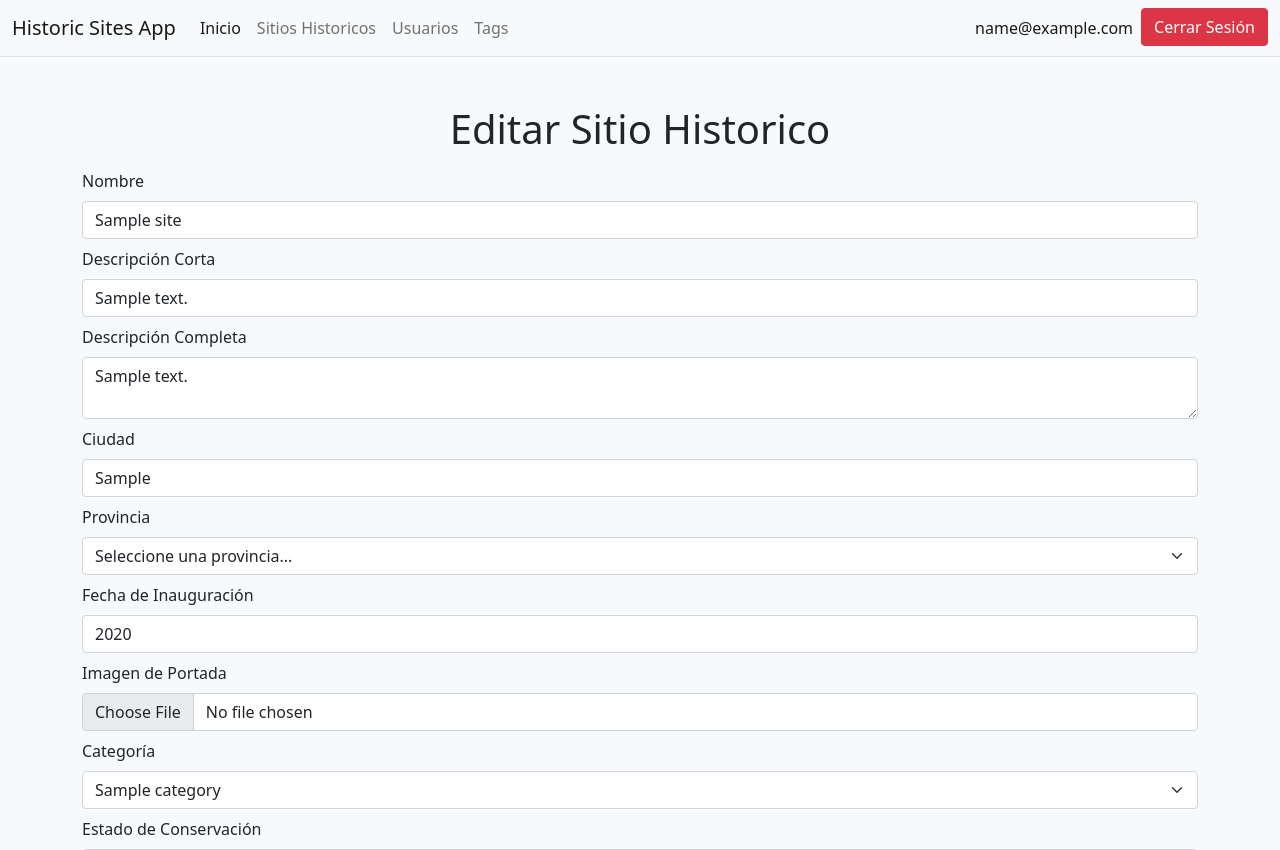
After one commit to TomasCamp/historic-sites-app, a Flask app: page /historic_sites/update/1 in a window 1280 px wide. The commit adds this page. Shown: the top 850 px of the page. Run offline with Flask 3, Linux system fonts and the light colour scheme; a user stored in the database is signed in; tables that the repository leaves empty hold one stand-in row (values such as "Sample post"); some libraries are stand-ins or nearby versions.

Commit message:
feat: agregar funcion update a historic_site

```diff
--- a/src/controllers/historic_site_controller.py
+++ b/src/controllers/historic_site_controller.py
@@ -67,3 +67,73 @@ def create():
                 flash(error, "danger")
 
     return render_template("historic_sites/create.html", form=form)
+
+
+@bp.route("/update/<int:id>", methods=["GET", "POST"])
+@login_required
+@permission_required("historic_site_update")
+def update(id: int):
+    """Muestra el formulario y procesa la actualización de un historic_site."""
+    historic_site = historic_site_service.get_historic_site_by_id(id)
+
+    if not historic_site:
+        flash("El sitio historico buscado no existe.", "danger")
+        return redirect(url_for("historic_sites.index"))
+
+    form = historic_site_forms.HistoricSiteUpdateForm(obj=historic_site)
+
+    if form.validate_on_submit():
+        historic_site_data = form.data.copy()
+        historic_site_data.pop("csrf_token", None)
+        cover_image = historic_site_data.pop("cover_image", None)
+        tag_ids = historic_site_data.pop("tags", None)
+
+        # Validar Tags
+        tags = []
+        for tag_id in tag_ids:
+            tag = tag_service.get_tag_by_id(tag_id)
+            if not tag:
+                flash("Una etiqueta seleccionada no es válida.", "danger")
+                return render_template("historic_sites/update.html", form=form)
+            tags.append(tag)
+
+        is_changed = any(
+            getattr(historic_site, key, None) != value
+            for key, value in historic_site_data.items()
+        )
+
+        # Subir imagen
+        image_data = {
+            "cover_image_url": historic_site.cover_image_url,
+            "cover_image_public_id": historic_site.cover_image_public_id,
+        }
+
+        print(cover_image.filename)
+        if bool(cover_image and cover_image.filename):
+            is_changed = True
+            if not storage_service.delete_image(historic_site.cover_image_public_id):
+                flash("Hubo un error al cambiar de imagen.", "danger")
+                return render_template("historic_sites/update.html", form=form)
+            image_data = storage_service.upload_image(cover_image)
+
+        tag_changed = historic_site_service.assign_tag_to_historic_site(
+            tags, historic_site, current_user.id
+        )
+        if is_changed or tag_changed:
+            if is_changed:
+                historic_site_service.update_historic_site(
+                    historic_site_id=id,
+                    user_id=current_user.id,
+                    **image_data,
+                    **historic_site_data,
+                )
+            flash("Sitio historico editado correctamente.", "success")
+            return redirect(url_for("historic_sites.index"))
+        else:
+            flash("No hubo cambios detectados.", "danger")
+    else:
+        for field_name, error_messages in form.errors.items():
+            for error in error_messages:
+                flash(error, "danger")
+
+    return render_template("historic_sites/update.html", form=form)
--- a/src/forms/historic_site_forms.py
+++ b/src/forms/historic_site_forms.py
@@ -8,6 +8,7 @@ from wtforms import (
     IntegerField,
     FileField,
     HiddenField,
+    FloatField,
 )
 from wtforms.validators import (
     Optional,
@@ -18,7 +19,7 @@ from wtforms.validators import (
     InputRequired,
 )
 from flask_wtf.file import FileAllowed, FileRequired
-from wtforms.widgets import ListWidget, CheckboxInput
+from wtforms.widgets import ListWidget, CheckboxInput, HiddenInput
 from src.models.historic_site.enum import Province
 from src.services.tag_service import list_all_tags
 from src.services.historic_site_service import (
@@ -200,3 +201,152 @@ class HistoricSiteCreateForm(FlaskForm):
         self.category_id.choices = [(0, "Seleccione categoría...")] + [
             (c.id, c.name) for c in list_all_categorys()
         ]
+
+
+class HistoricSiteCreateForm(FlaskForm):
+    name = StringField(
+        "Nombre",
+        validators=[
+            DataRequired("El campo nombre es obligatorio."),
+            Length(3, 100, "El campo nombre debe tener entre 3 y 100 caracteres."),
+            Regexp(
+                r"^[a-zA-Z0-9áéíóúÁÉÍÓÚñÑüÜ\s\.,;\:\(\)\"\'-]+$",
+                message="El campo nombre solo puede contener letras, espacios, números y los siguientes simbolos: .,;:()\"'",
+            ),
+        ],
+    )
+    short_description = StringField(
+        "Descripción Corta",
+        validators=[
+            DataRequired("El campo descripción corta es obligatorio."),
+            Length(
+                3,
+                255,
+                "El campo descripción corta debe tener entre 3 y 255 caracteres.",
+            ),
+            Regexp(
+                r"^[a-zA-Z0-9áéíóúÁÉÍÓÚñÑüÜ\s\.,;\:\(\)\"\'-]+$",
+                message="El campo descripción corta solo puede contener letras, espacios, números y los siguientes simbolos: .,;:()\"'",
+            ),
+        ],
+    )
+    full_description = TextAreaField(
+        "Descripción Completa",
+        validators=[
+            DataRequired("El campo descripción completa es obligatorio."),
+            Length(
+                min=10,
+                message="La descripción completa debe tener al menos 10 caracteres.",
+            ),
+            Regexp(
+                r"^[a-zA-Z0-9áéíóúÁÉÍÓÚñÑüÜ\s\.,;\:\(\)\"\'-]+$",
+                message="El campo descripción completa solo puede contener letras, espacios, números y los siguientes simbolos: .,;:()\"'",
+            ),
+        ],
+    )
+    city = StringField(
+        "Ciudad",
+        validators=[
+            DataRequired("El campo ciudad es obligatorio."),
+            Length(2, 60, "La ciudad debe tener entre 2 y 60 caracteres."),
+            Regexp(
+                r"^[a-zA-ZáéíóúÁÉÍÓÚñÑüÜ\s\'-]+$",
+                message="La campo ciudad solo puede contener letras y espacios.",
+            ),
+        ],
+    )
+    province = SelectField(
+        "Provincia",
+        validators=[DataRequired("Debe seleccionar una provincia.")],
+        choices=[("", "Seleccione una provincia...")]
+        + [(p.value, p.value) for p in Province],
+    )
+    inauguration_year = IntegerField(
+        "Fecha de Inauguración",
+        validators=[
+            DataRequired("El año de inauguración es obligatorio."),
+            NumberRange(
+                min=1,
+                max=date.today().year,
+                message=f"El año debe estar entre 1 y {date.today().year}.",
+            ),
+        ],
+    )
+    cover_image = FileField(
+        "Imagen de Portada",
+        validators=[
+            Optional(),
+            FileAllowed(
+                ["jpg", "jpeg", "png", "webp"],
+                "Solo se permiten imágenes (jpg, jpeg, png, webp).",
+            ),
+        ],
+    )
+    category_id = SelectField(
+        "Categoría",
+        coerce=int,
+        validators=[
+            InputRequired("Debe seleccionar una categoría."),
+            NumberRange(min=1, message="Debe seleccionar una categoría."),
+        ],
+    )
+    conservation_status_id = SelectField(
+        "Estado de Conservación",
+        coerce=int,
+        validators=[
+            InputRequired("Debe seleccionar un estado de conservación."),
+            NumberRange(min=1, message="Debe seleccionar un estado de conservación."),
+        ],
+    )
+    tags = SelectMultipleField(
+        "Etiquetas",
+        coerce=int,
+        validators=[Optional()],
+        widget=ListWidget(prefix_label=False),
+        option_widget=CheckboxInput(),
+    )
+    latitude = FloatField(
+        "Latitud",
+        widget=HiddenInput(),
+        validators=[
+            DataRequired("Por favor, seleccione la ubicación en el mapa."),
+        ],
+    )
+    longitude = FloatField(
+        "Longitud",
+        widget=HiddenInput(),
+        validators=[
+            DataRequired("Por favor, seleccione la ubicación en el mapa."),
+        ],
+    )
+
+    def __init__(self, *args, **kwargs):
+        super().__init__(*args, **kwargs)
+
+        self.tags.choices = [(t.id, t.name) for t in list_all_tags()]
+        self.conservation_status_id.choices = [(0, "Seleccione estado...")] + [
+            (c_s.id, c_s.name) for c_s in list_all_conservation_statuses()
+        ]
+        self.category_id.choices = [(0, "Seleccione categoría...")] + [
+            (c.id, c.name) for c in list_all_categorys()
+        ]
+
+
+class HistoricSiteUpdateForm(HistoricSiteCreateForm):
+    cover_image = FileField(
+        "Imagen de Portada",
+        validators=[
+            Optional(),
+            FileAllowed(
+                ["jpg", "jpeg", "png", "webp"],
+                "Solo se permiten imágenes (jpg, jpeg, png, webp).",
+            ),
+        ],
+    )
+
+    def __init__(self, *args, **kwargs):
+        super().__init__(*args, **kwargs)
+
+        obj = kwargs.get("obj")
+        if obj and not self.is_submitted():
+            self.tags.data = [t.id for t in obj.tags]
--- a/src/templates/historic_sites/index.html
+++ b/src/templates/historic_sites/index.html
@@ -87,7 +87,9 @@
             <td>{{historic_site.conservation_status.name}}</td>
             <td>{{historic_site.registered_at.strftime('%Y/%m/%d')}}</td>
             <td>{{"Visible" if historic_site.is_visible else "Oculto"}}</td>
-            <td> - </td>
+            <td>
+                <a href={{url_for("historic_sites.update", id=historic_site.id)}} class="btn btn-primary">Editar</a>
+            </td>
         </tr>
         {% endfor %}
     </tbody>
--- /dev/null
+++ b/src/templates/historic_sites/update.html
@@ -0,0 +1,109 @@
+{% extends "layout.html" %}
+{% block head %}
+<link rel="stylesheet" href="https://unpkg.com/leaflet@1.9.4/dist/leaflet.css" />
+{% endblock %}
+{% block content %}
+
+<h1 class="text-center mb-3">Editar Sitio Historico</h1>
+
+<form method="POST" class="d-flex flex-column" enctype="multipart/form-data" novalidate>
+    {{ form.hidden_tag() }}
+
+    <div class="mb-2">
+        {{form.name.label(class="form-label")}}
+        {{form.name(class="form-control")}}
+    </div>
+    <div class="mb-2">
+        {{form.short_description.label(class="form-label")}}
+        {{form.short_description(class="form-control")}}
+    </div>
+    <div class="mb-2">
+        {{form.full_description.label(class="form-label")}}
+        {{form.full_description(class="form-control")}}
+    </div>
+    <div class="mb-2">
+        {{form.city.label(class="form-label")}}
+        {{form.city(class="form-control")}}
+    </div>
+    <div class="mb-2">
+        {{form.province.label(class="form-label")}}
+        {{form.province(class="form-select")}}
+    </div>
+    <div class="mb-2">
+        {{form.inauguration_year.label(class="form-label")}}
+        {{form.inauguration_year(class="form-control")}}
+    </div>
+    <div class="mb-2">
+        {{form.cover_image.label(class="form-label")}}
+        {{form.cover_image(class="form-control")}}
+    </div>
+    <div class="mb-2">
+        {{form.category_id.label(class="form-label")}}
+        {{form.category_id(class="form-select")}}
+    </div>
+    <div class="mb-2">
+        {{form.conservation_status_id.label(class="form-label")}}
+        {{form.conservation_status_id(class="form-select")}}
+    </div>
+    <div class="mb-2">
+        <label>{{ form.tags.label(class="form-label") }}</label>
+        <div>
+            {% for subfield in form.tags %}
+                <label class="form-check-label">
+                    {{ subfield(class="form-check-input") }}
+                    <span>{{ subfield.label.text }}</span>
+                </label>
+            {% endfor %}
+        </div>
+    </div>
+
+    {{ form.latitude(id="latitude") }}
+    {{ form.longitude(id="longitude") }}
+
+    <!-- Contenedor del Mapa -->
+    <div class="mb-3">
+        <label class="form-label">Ubicación en el mapa (Hacé click para seleccionar):</label>
+        <div id="map-picker" style="height: 400px; width: 100%; border-radius: 8px;"></div>
+    </div>
+
+    <div class="mb-2">
+        <button type="submit" class="btn btn-primary">Editar Sitio Historico</button>
+        <a href={{url_for("historic_sites.index")}} class="btn btn-danger">Cancelar</a>
+    </div>
+
+</form>
+
+<script src="https://unpkg.com/leaflet@1.9.4/dist/leaflet.js"></script>
+
+<script>
+    const initialLat = parseFloat(document.getElementById('latitude').value) || -34.6037;
+    const initialLng = parseFloat(document.getElementById('longitude').value) || -58.3816;
+    const initialZoom = document.getElementById('latitude').value ? 13 : 5;
+
+    const map = L.map('map-picker').setView([initialLat, initialLng], initialZoom);
+
+    L.tileLayer('https://{s}.tile.openstreetmap.org/{z}/{x}/{y}.png', {
+        attribution: '© OpenStreetMap contributors'
+    }).addTo(map);
+
+    let marker;
+
+    if (document.getElementById('latitude').value && document.getElementById('longitude').value) {
+        marker = L.marker([initialLat, initialLng]).addTo(map);
+    }
+
+    map.on('click', function(e) {
+        const lat = e.latlng.lat;
+        const lng = e.latlng.lng;
+
+        document.getElementById('latitude').value = lat;
+        document.getElementById('longitude').value = lng;
+
+        if (marker) {
+            marker.setLatLng(e.latlng);
+        } else {
+            marker = L.marker(e.latlng).addTo(map);
+        }
+    });
+</script>
+{% endblock %}
```
Also changed, not shown: src/seeds.py (+3 -6 lines), src/services/historic_site_service.py (+15 -6 lines), src/services/storage_service.py (+10 -0 lines).
